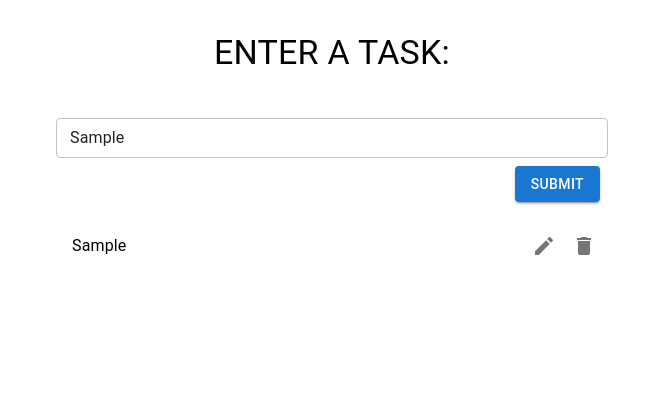
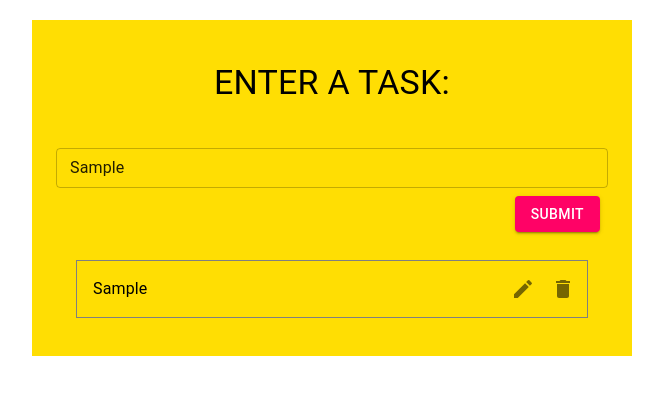
Before and after one commit to felixmckenzie/task-manager, a React (Create React App) app: page / in a window 1280 px wide. Both pictures are taken after typing "Sample" into the empty fields and a click on the button "SUBMIT". Shown: the top 394 px of the page, without its empty margins (308-971 px from the left). Built offline with nearby package versions, Linux system fonts and the light colour scheme.

Commit message:
added styles

```diff
--- a/src/components/App.js
+++ b/src/components/App.js
@@ -1,16 +1,28 @@
-import React, {useState, useReducer} from "react";
-import reducer from '../utils/reducer'
+import React, { useState, useReducer } from "react";
+import reducer from "../utils/reducer";
 import Title from "./Title";
 import Form from "./Form";
 import TaskList from "./TaskList";
 import uniqid from "uniqid";
-import TextField from "@mui/material/TextField";
 import Container from "@mui/material/Container";
-import Button from "@mui/material/Button";
-import Grid from "@mui/material/Grid";
+import { createTheme, ThemeProvider} from "@mui/material/styles";
+
+const theme = createTheme({
+  palette: {
+    primary: {
+      main: "#ff0266",
+      light: "#ffddc1",
+      dark: "#c97b63",
+    },
+    secondary: {
+      main: "#ffde03",
+      light: "#fffffb",
+      dark: "#a69b967",
+    },
+  },
+});
 
 const App = () => {
-
   const initialState = {
     task: {
       text: "",
@@ -18,69 +30,74 @@ const App = () => {
       editStatus: false,
     },
     list: [],
-  newText: ""
-}
+    newText: "",
+  };
 
-const [store, dispatch] = useReducer(reducer, initialState)
-const {task,list, newText} = store
+  const [store, dispatch] = useReducer(reducer, initialState);
+  const { task, list, newText } = store;
 
+  const setTask = (text) => {
+    dispatch({
+      type: "setTask",
+      payload: text,
+    });
+  };
 
-const setTask = (text) =>{
+  const handleSubmit = (event) => {
+    event.preventDefault();
     dispatch({
-    type: 'setTask',
-    payload: text,
+      type: "addTaskToList",
+      payload: task,
+    });
+  };
 
-  })
-  }
+  const removeTask = (id) => {
+    dispatch({
+      type: "deleteTask",
+      payload: id,
+    });
+  };
 
-  const handleSubmit = (event) =>{
-    event.preventDefault()
+  const updateEditStatus = (id) => {
     dispatch({
-      type: 'addTaskToList',
-      payload: task,
-    })
-
-  }
-
-   const removeTask = (id) =>{
-   dispatch({
-    type: 'deleteTask',
-    payload: id
-   })
- }
-
- const updateEditStatus = (id) =>{
- dispatch({
-  type: 'updateEditStatus',
-  payload: id
- })
-
- }
+      type: "updateEditStatus",
+      payload: id,
+    });
+  };
 
   const updateTaskText = (text) => {
     dispatch({
-  type: 'updateTaskText',
-  payload: text
-})
-}
+      type: "updateTaskText",
+      payload: text,
+    });
+  };
 
   const updateList = (event, id) => {
- event.preventDefault()
+    event.preventDefault();
     dispatch({
-  type: 'updateList',
-  payload: id
-})
- }
+      type: "updateList",
+      payload: id,
+    });
+  };
 
   return (
     <>
-    <Container maxWidth="sm" >
-    <Title/>
+    <ThemeProvider theme={theme}>
+      <Container maxWidth="sm" sx={{backgroundColor: 'secondary.main', padding:'10px', marginTop:'20px'}}>
+        <Title />
         <Form task={task} setTask={setTask} handleSubmit={handleSubmit} />
-   <TaskList list={list} removeTask={removeTask} updateEditStatus={updateEditStatus} updateTaskText={updateTaskText} updateList={updateList} newText={newText} />
+        <TaskList
+          list={list}
+          removeTask={removeTask}
+          updateEditStatus={updateEditStatus}
+          updateTaskText={updateTaskText}
+          updateList={updateList}
+          newText={newText}
+        />
       </Container>
+      </ThemeProvider>
     </>
-  )
-}
+  );
+};
 
 export default App;
--- a/src/components/EditListItem.jsx
+++ b/src/components/EditListItem.jsx
@@ -11,7 +11,7 @@ export default function EditListItem({currentTask, newText, updateTaskText, upda
     }
 
   return (
-    <ListItem>
+    <ListItem fullWidth>
         <form onSubmit={(event) => updateList(event, currentTask.id)}>
         <TextField size="small" fullWidth value={newText} onChange={handleNewText} />
         <Button sx={{margin: 1}}  variant="contained" type="submit" value="submit" > Submit</Button>
--- a/src/components/LIstItem.jsx
+++ b/src/components/LIstItem.jsx
@@ -9,7 +9,7 @@ import ListItem from "@mui/material/ListItem";
 
 export default function ListItems({ task, updateEditStatus, removeTask }) {
   return (
-    <ListItem>
+    <ListItem sx={{border: '1px solid grey', borderRadius: '2', marginBottom: '8px'  }}>
       <ListItemText primary={task.text} />
       <IconButton onClick={() => updateEditStatus(task.id)}>
         <EditIcon />
--- a/src/components/TaskList.jsx
+++ b/src/components/TaskList.jsx
@@ -5,7 +5,7 @@ import EditListItem from "./EditListItem";
 
 export default function TaskList({list, removeTask, updateEditStatus, newText, updateTaskText, updateList}) {
   return (
-    <List>
+    <List sx={{padding: '10px', margin:'10px'}}>
       {list.map((task) => {
         return (
           <>
--- a/src/utils/reducer.js
+++ b/src/utils/reducer.js
@@ -17,20 +17,25 @@ export default function reducer(state, action) {
     case "updateEditStatus": {
       const updatedList = state.list.map((task) => {
         return task.id === action.payload
-          ? { ...task, editStatus: true } : task;
+          ? { ...task, editStatus: true }
+          : task;
       });
 
-         return { ...state, list: updatedList };
+      let taskToEdit = updatedList.find((task) => task.id === action.payload);
+
+      return { ...state, list: updatedList, newText: taskToEdit.text };
     }
-    case "updateTaskText":{
-        return {...state, newText: action.payload}
+    case "updateTaskText": {
+      return { ...state, newText: action.payload };
     }
-    case "updateList":{
-        const editedList = state.list.map((task)=>{
-            return task.id === action.payload ? {...task, text: state.newText, editStatus: false} : task
-        });
+    case "updateList": {
+      const editedList = state.list.map((task) => {
+        return task.id === action.payload
+          ? { ...task, text: state.newText, editStatus: false }
+          : task;
+      });
 
-        return {...state, list: editedList, newText: ""}
+      return { ...state, list: editedList, newText: "" };
     }
   }
 }
```
Lines whose indentation alone changed are shown as unchanged.
